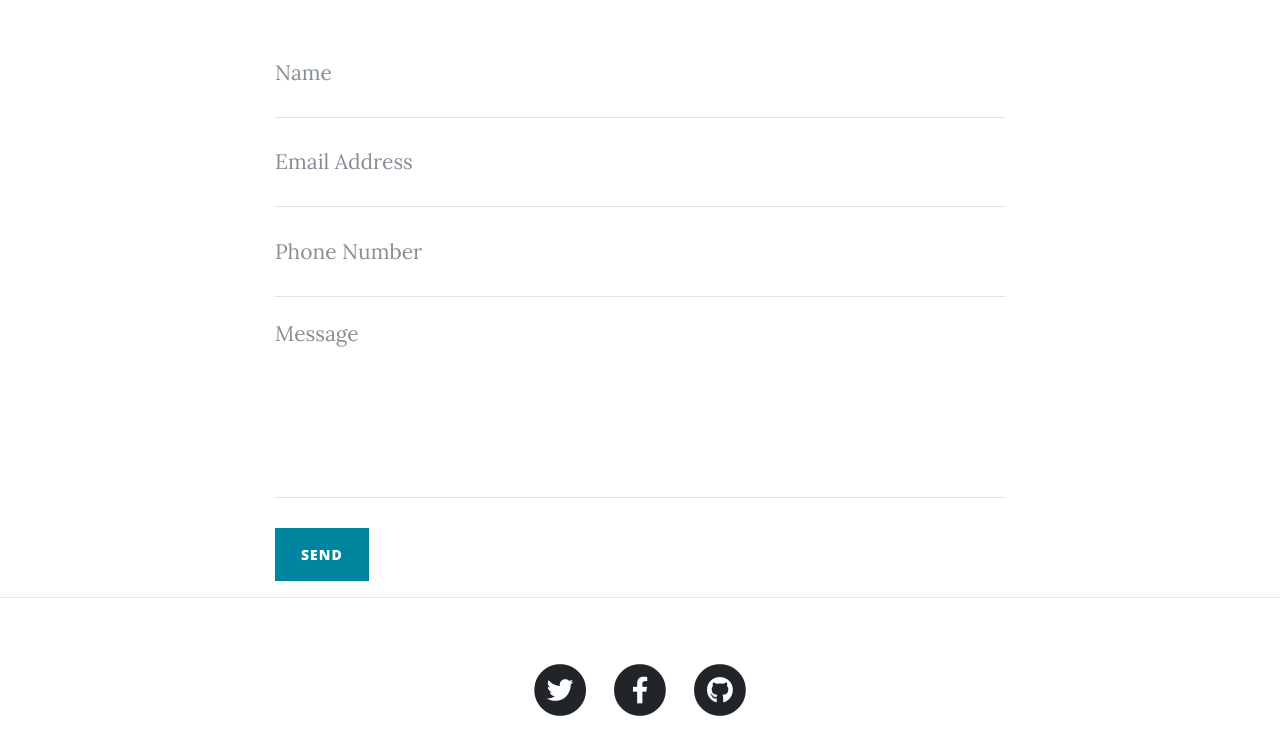
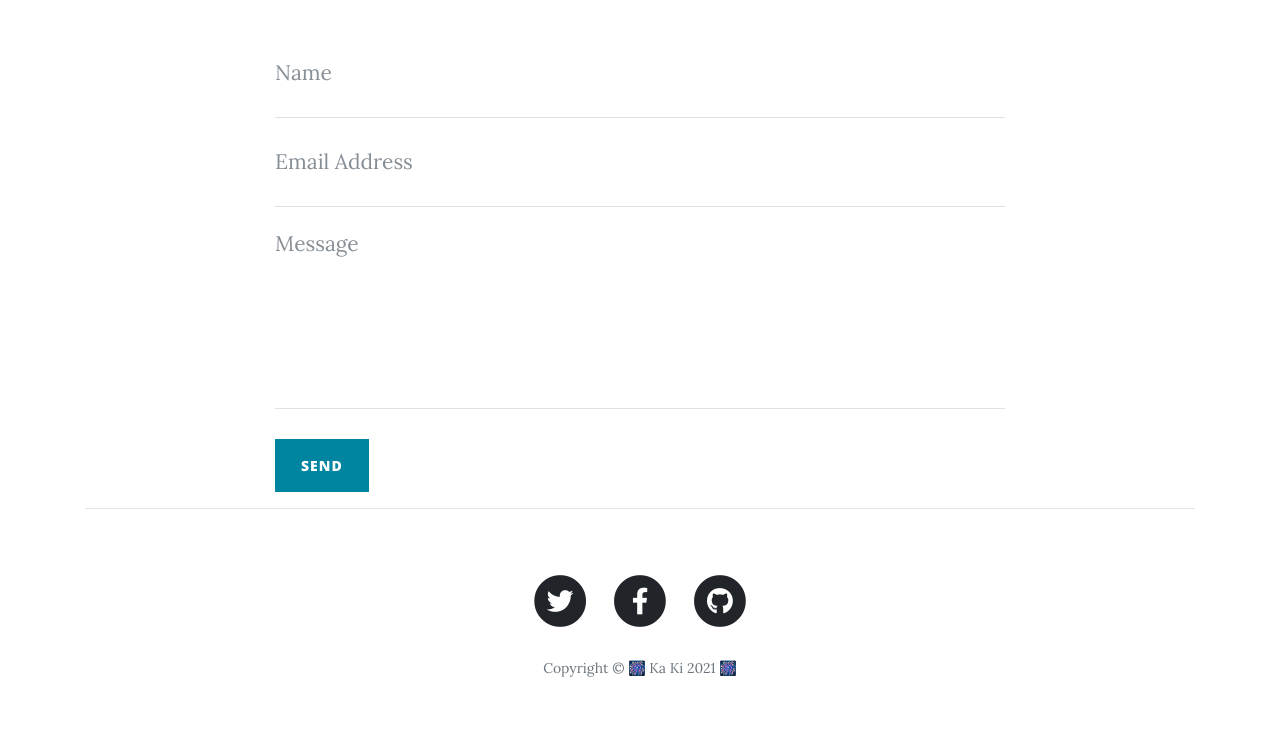
Before and after one commit to caaare-ctrl/atris-blog, a Flask app: page /contact in a window 1280 px wide. Shown: the part 674-1412 px from the top of the page. After the commit the page ends 1351 px from the top, so only its background shows below. Run offline with Flask 2, Linux system fonts and the light colour scheme; some libraries are stand-ins or nearby versions.

Commit message:
Initial Commit

```diff
--- a/main.py
+++ b/main.py
@@ -1,5 +1,6 @@
 import os
 from dotenv import load_dotenv
+import smtplib
 from datetime import date
 from functools import wraps
 from flask import Flask, render_template, redirect, url_for, flash, request, abort, g
@@ -17,6 +18,10 @@
 
 load_dotenv(".env")
 secret_key = os.getenv("secret_key")
+email = os.getenv("email")
+password = os.getenv("password")
+sent_email = os.getenv("sent_email")
+
 app = Flask(__name__)
 app.config['SECRET_KEY'] = secret_key
 ckeditor = CKEditor(app)
@@ -170,9 +175,19 @@
     return render_template("about.html")
 
 
-@app.route("/contact")
+@app.route("/contact",methods=["GET","POST"])
 def contact():
-    return render_template("contact.html")
+    if request.method == "POST":
+        with smtplib.SMTP("smtp.mail.yahoo.com") as connection:
+            connection.starttls()
+            connection.login(user=email, password=password)
+            connection.sendmail(from_addr=email, to_addrs=sent_email,
+                                msg=f"Subject:Message from viewer \n\nName: {request.form['name']}\n"
+                                    f"Email: {request.form['email']}\n"
+                                    f"Message: {request.form['message']}")
+        print("sent")
+        return render_template("contact.html", message="Successfully sent your message!")
+    return render_template("contact.html", message="Contact Me")
 
 @app.route("/new-post", methods=["GET", "POST"])
 @admin_only
--- a/templates/contact.html
+++ b/templates/contact.html
@@ -1,13 +1,13 @@
-{% include "header.html" %}
+{% include 'header.html' %}
 
   <!-- Page Header -->
-  <header class="masthead" style="background-image: url('{{ url_for('static', filename='img/contact-bg.jpg')}}')">
+  <header class="masthead" style="background-image: url('static/img/contact-bg.jpg')">
     <div class="overlay"></div>
     <div class="container">
       <div class="row">
         <div class="col-lg-8 col-md-10 mx-auto">
           <div class="page-heading">
-            <h1>Contact Me</h1>
+            <h1>{{message}}</h1>
             <span class="subheading">Have questions? I have answers.</span>
           </div>
         </div>
@@ -23,32 +23,24 @@
         <!-- Contact Form - Enter your email address on line 19 of the mail/contact_me.php file to make this form work. -->
         <!-- WARNING: Some web hosts do not allow emails to be sent through forms to common mail hosts like Gmail or Yahoo. It's recommended that you use a private domain email address! -->
         <!-- To use the contact form, your site must be on a live web host with PHP! The form will not work locally! -->
-        <form name="sentMessage" id="contactForm" novalidate>
+        <form action="{{ url_for('contact') }}" method="post" name="sentMessage" id="contactForm" novalidate>
           <div class="control-group">
             <div class="form-group floating-label-form-group controls">
               <label>Name</label>
-              <input type="text" class="form-control" placeholder="Name" id="name" required data-validation-required-message="Please enter your name.">
+              <input type="text" class="form-control" placeholder="Name" id="name"  name="name" required data-validation-required-message="Please enter your name.">
               <p class="help-block text-danger"></p>
             </div>
           </div>
           <div class="control-group">
             <div class="form-group floating-label-form-group controls">
               <label>Email Address</label>
-              <input type="email" class="form-control" placeholder="Email Address" id="email" required data-validation-required-message="Please enter your email address.">
+              <input type="email" class="form-control" placeholder="Email Address" id="email" name="email" required data-validation-required-message="Please enter your email address.">
               <p class="help-block text-danger"></p>
             </div>
-          </div>
-          <div class="control-group">
-            <div class="form-group col-xs-12 floating-label-form-group controls">
-              <label>Phone Number</label>
-              <input type="tel" class="form-control" placeholder="Phone Number" id="phone" required data-validation-required-message="Please enter your phone number.">
-              <p class="help-block text-danger"></p>
-            </div>
-          </div>
           <div class="control-group">
             <div class="form-group floating-label-form-group controls">
               <label>Message</label>
-              <textarea rows="5" class="form-control" placeholder="Message" id="message" required data-validation-required-message="Please enter a message."></textarea>
+              <textarea rows="5" class="form-control" placeholder="Message" id="message" name="message" required data-validation-required-message="Please enter a message."></textarea>
               <p class="help-block text-danger"></p>
             </div>
           </div>
@@ -61,5 +53,4 @@
   </div>
 
   <hr>
-
   {% include "footer.html" %}
```
